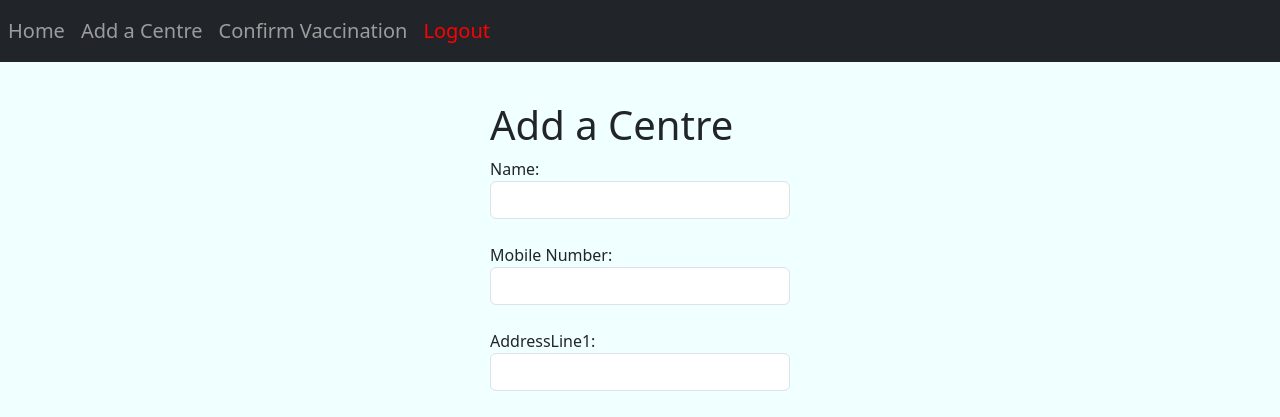
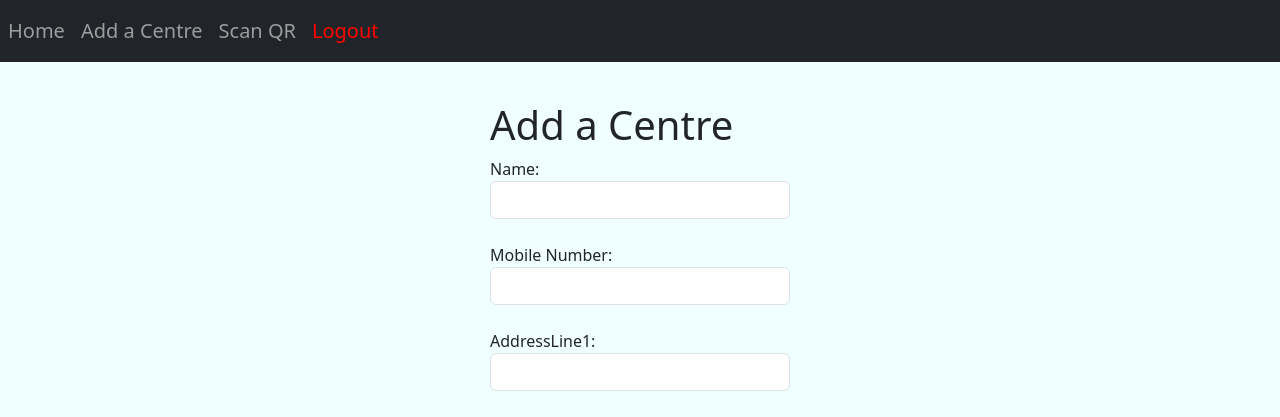
Before and after one commit to phandavinci/bookmyvax, a Django app: template adminpage/templates/base/adminadd.html in a window 1280 px wide. Shown: the top 417 px of the page. Run offline with Django 4.2, Linux system fonts and the light colour scheme; the template is opened without the code that fills it, so the values that code supplies are empty.

Commit message:
added qrscan

```diff
--- a/adminpage/templates/base/adminnavbar.html
+++ b/adminpage/templates/base/adminnavbar.html
@@ -11,7 +11,7 @@
           <a class="nav-link" href="{% url 'adminadd' %}">Add a Centre</a>
         </li>
         <li class="nav-item">
-          <a class="nav-link" href="{% url 'confirmvaccination' %}">Confirm Vaccination</a>
+          <a class="nav-link" href="{% url 'scanqr' %}">Scan QR</a>
         </li>
         <li class="nav-item">
           <a class="nav-link logout" href="{% url 'adminlogout' %}">Logout</a>
```
